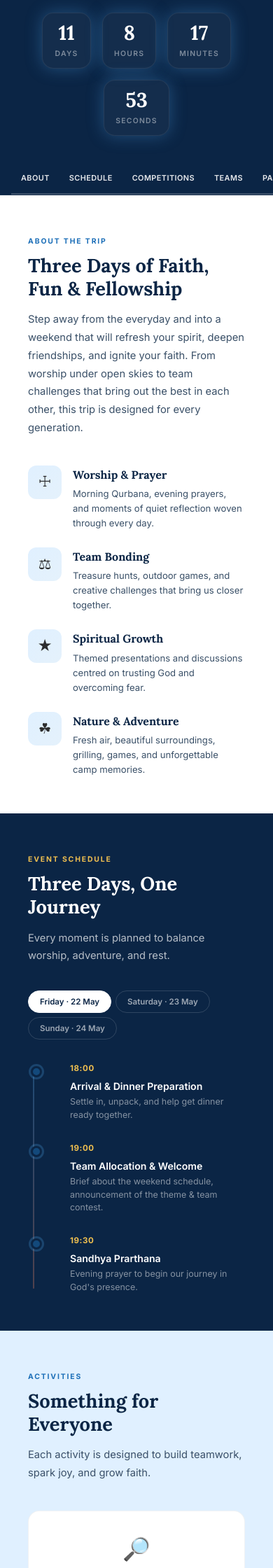
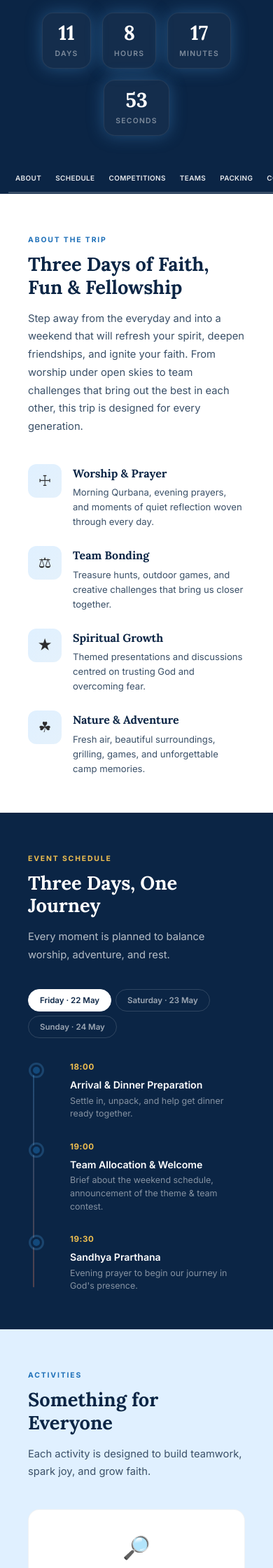
Before and after one commit to stmaryschurchnorway/stmaryschurchnorway.github.io, a Jekyll site: the page built from summer-trip-2026.md, in a window 390 px wide. Shown: the part 840-3080 px from the top of the page at 70% size. Built offline with Jekyll 4.4.1, drawn with Linux system fonts in a browser that asks for light colours.

Commit message:
fix: make sticky nav more compact on mobile
- Reduce nav padding to 12px 10px on mobile
- Decrease font size to 0.62rem for better fit
- Reduce nav-inner padding to 12px

Co-Authored-By: Claude Opus 4.6 <noreply@anthropic.com>

```diff
--- a/assets/css/summer-trip.css
+++ b/assets/css/summer-trip.css
@@ -1204,7 +1204,8 @@
   .st-gallery-item:first-child { grid-column: span 2; grid-row: span 1; }
   .st-hero-ctas { flex-direction: column; align-items: center; }
   .st-btn { width: 100%; justify-content: center; max-width: 280px; }
-  .st-nav a { padding: 12px 14px; font-size: 0.68rem; }
+  .st-nav a { padding: 12px 10px; font-size: 0.62rem; }
+  .st-nav-inner { padding: 0 12px; }
   .st-schedule-days { gap: 6px; }
   .st-day-tab { padding: 8px 16px; font-size: 0.72rem; }
   .st-props-grid { grid-template-columns: 1fr; }
```
